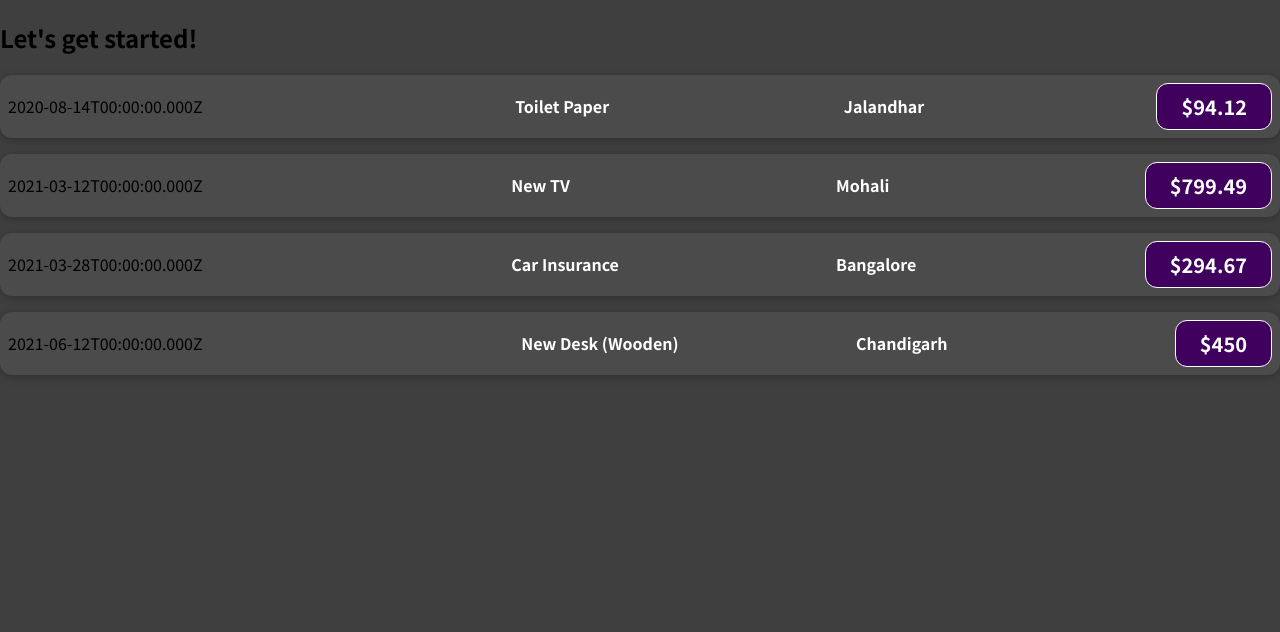
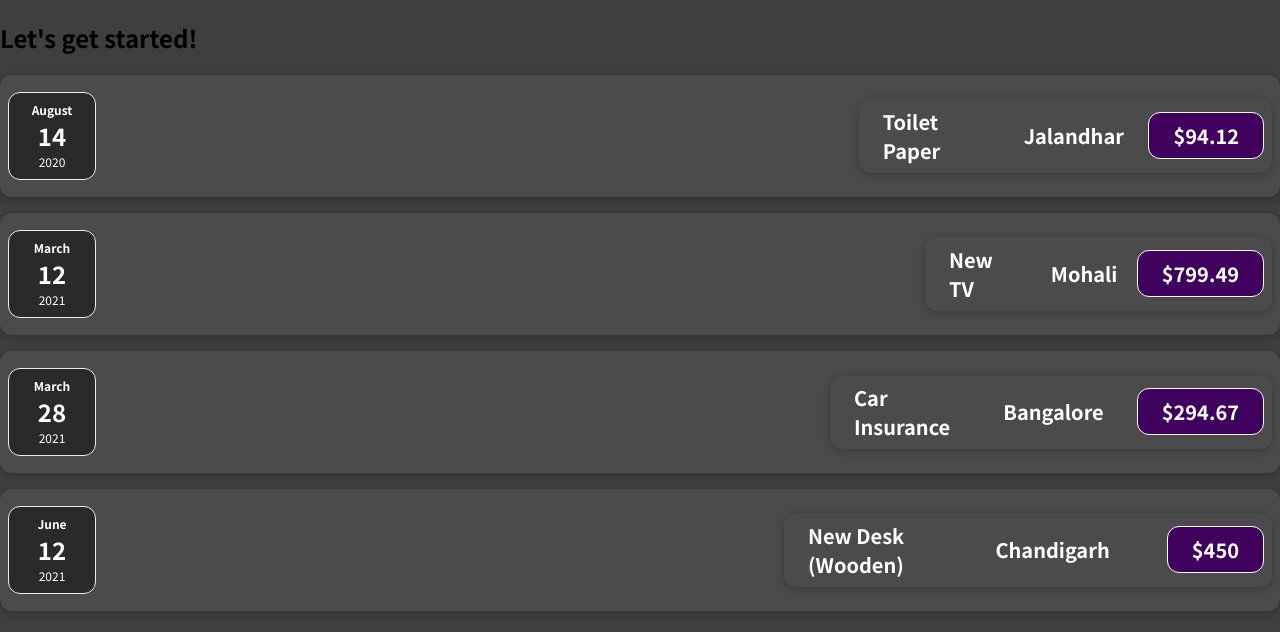
Before and after one commit to Varsha0095/ReactProject, a JavaScript app: page / in a window 1280 px wide. Shown: the top 632 px of the page. Built offline with nearby package versions, Linux system fonts and the light colour scheme.

Commit message:
ExpenseDetails component

```diff
--- /dev/null
+++ b/src/components/ExpenseDate.css
@@ -0,0 +1,26 @@
+.expense-date {
+    display: flex;
+    flex-direction: column;
+    width: 5.5rem;
+    height: 5.5rem;
+    border: 1px solid #ececec;
+    background-color: #2a2a2a;
+    color: white;
+    border-radius: 12px;
+    align-items: center;
+    justify-content: center;
+  }
+
+  .expense-date__month {
+    font-size: 0.75rem;
+    font-weight: bold;
+  }
+
+  .expense-date__year {
+    font-size: 0.75rem;
+  }
+
+  .expense-date__day {
+    font-size: 1.5rem;
+    font-weight: bold;
+  }
--- /dev/null
+++ b/src/components/ExpenseDate.js
@@ -0,0 +1,18 @@
+import './ExpenseDate.css';
+
+
+function ExpenseDate(props) {
+  const month = props.date.toLocaleString("en-US", { month: "long" });
+  const day = props.date.toLocaleString("en-US", { day: "2-digit" });
+  const year = props.date.getFullYear();
+
+  return (
+    <div className='expense-date'>
+      <div className='expense-date__month'>{month}</div>
+      <div className='expense-date__day'>{day}</div>
+      <div className='expense-date__year'>{year}</div>
+    </div>
+  );
+}
+
+export default ExpenseDate;
--- /dev/null
+++ b/src/components/ExpenseDetails.js
@@ -0,0 +1,15 @@
+import "./ExpenseItem.css";
+
+function ExpenseDetails(props) {
+  return (
+    <div className='expense-item'>
+      <div className="expense-item__description"><h2>{props.title}</h2></div>
+
+      <div className="expense-item__description"><h2>{props.locationOfExpenditure}</h2></div>
+
+      <div className='expense-item__price'>${props.amount}</div>
+      </div>
+  );
+}
+
+export default ExpenseDetails;
--- a/src/components/ExpenseItem.js
+++ b/src/components/ExpenseItem.js
@@ -1,15 +1,17 @@
-
-import './ExpenseItem.css'
+import ExpenseDate from "./ExpenseDate";
+import ExpenseDetails from "./ExpenseDetails";
+import "./ExpenseItem.css";
 
 function ExpenseItem(props) {
+  return (
+    <div className="expense-item">
+      <ExpenseDate date={props.date} />
 
-  return (
-    <div className='expense-item'>
-      <div>{props.date.toISOString()}</div>
-      <div className='expense-item__description'></div>
-      <h2>{props.title}</h2>
-      <h2>{props.locationOfExpenditure}</h2>
-      <div className='expense-item__price'>${props.amount}</div>
+      <ExpenseDetails
+        title={props.title}
+        locationOfExpenditure={props.locationOfExpenditure}
+        amount={props.amount}
+      />
     </div>
   );
 }
```
Also changed, not shown: 1 other file (tests, documents, lock files or other folders).
